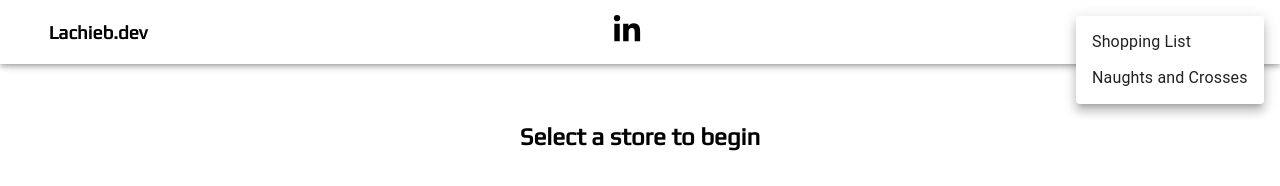
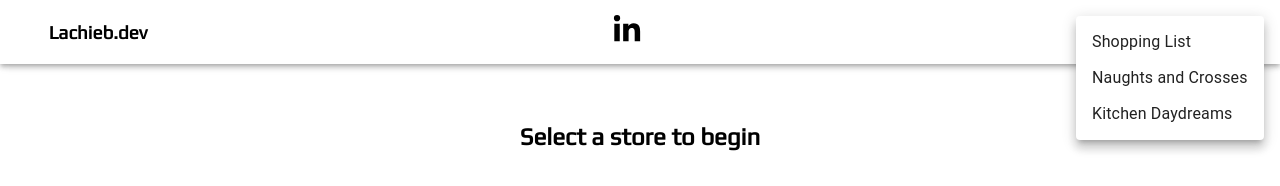
Before and after one commit to lachlanbardwell/shoppinglist, a React (Create React App) app: page / in a window 1280 px wide. Both pictures are taken after a click on the button 1232 px from the left and 32 px from the top of the page. Shown: the top 186 px of the page. Built offline with nearby package versions, Linux system fonts and the light colour scheme.

Commit message:
add new link

```diff
--- a/src/components/app-bar.tsx
+++ b/src/components/app-bar.tsx
@@ -69,6 +69,13 @@ export const TopBar: React.FC = () => {
                 >
                   Naughts and Crosses
                 </MenuItem>
+                <MenuItem
+                  onClick={() =>
+                    window.open('https://infinite-depths-41827.herokuapp.com/')
+                  }
+                >
+                  Kitchen Daydreams
+                </MenuItem>
               </Menu>
               <DoubleArrowIcon />
             </IconButton>
--- a/src/components/basket.tsx
+++ b/src/components/basket.tsx
@@ -25,7 +25,8 @@ const useStyles = makeStyles({
   },
 });
 
-export const AddToBasket: React.FC<IHeaderCheck> = (props) => {
+//Alternate typing of functional component - Using ReactFC means it Must accept a children prop of some kind
+export const AddToBasket = (props: IHeaderCheck): JSX.Element => {
   const [availableProducts, setAvailableProducts] = useState<IProduct[]>([]);
   const [basket, setBasket] = useState<IProduct[]>([]);
   const [depart, setDepart] = useState<string>('produce');
```
